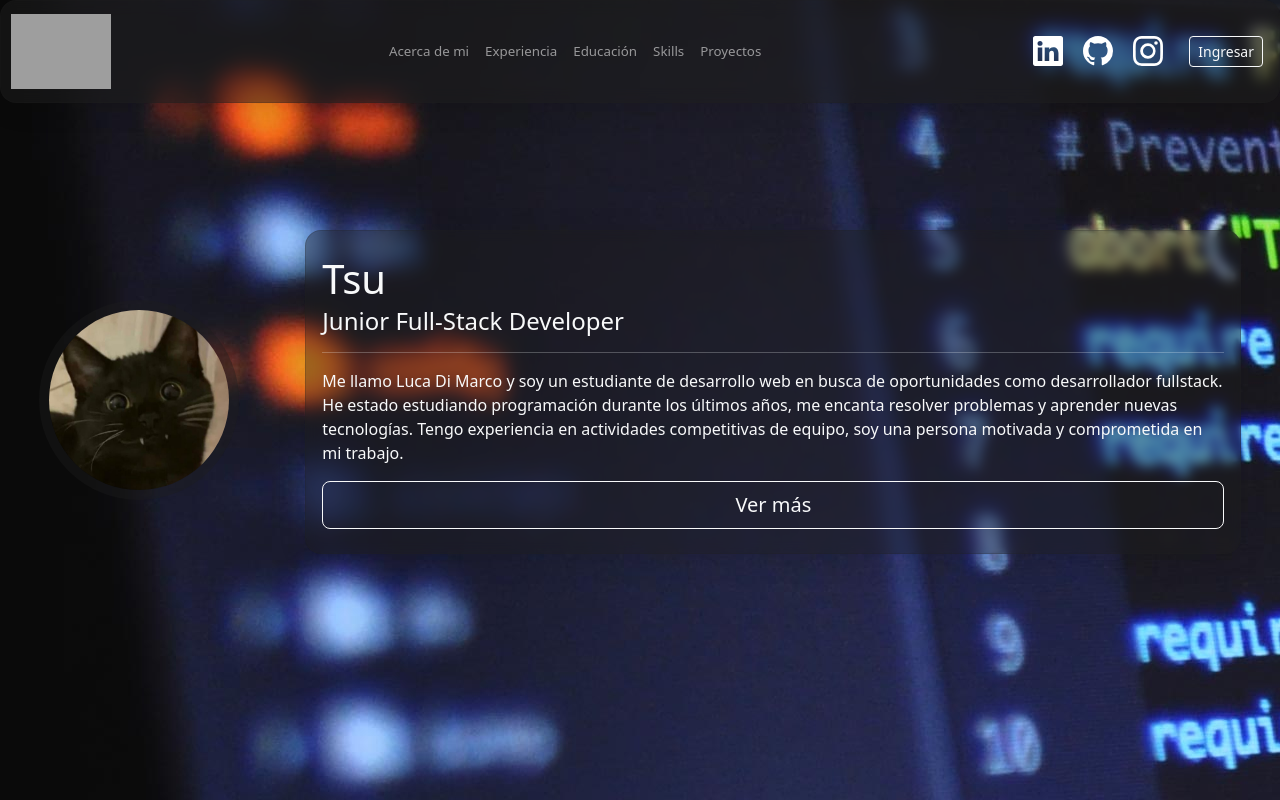
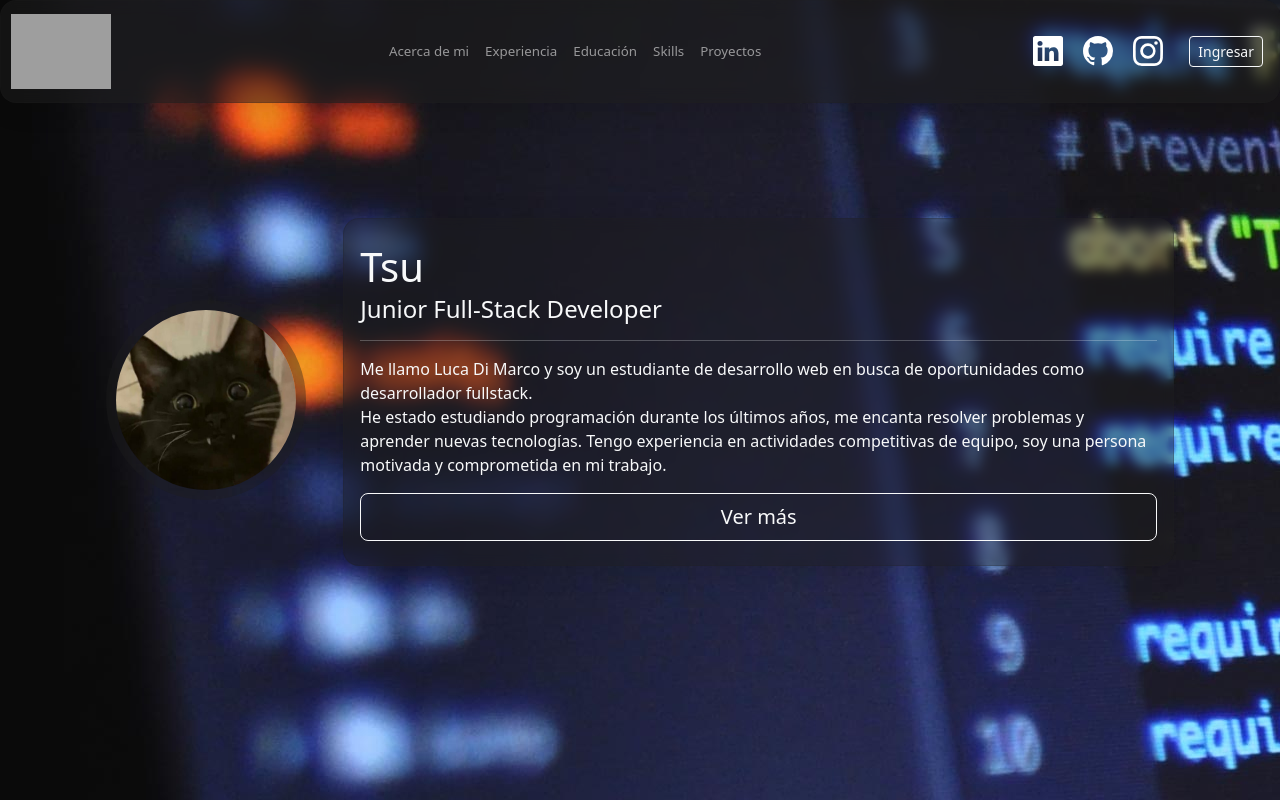
Before and after one commit to tsuramii/portfolio-frontEnd, an Angular app: page / in a window 1280 px wide. Shown: the top 800 px of the page. Built offline with nearby package versions, Linux system fonts and the light colour scheme; grey boxes are pictures that could not be loaded.

Commit message:
improves looks

```diff
--- a/src/app/components/home/home.component.css
+++ b/src/app/components/home/home.component.css
@@ -1,11 +1,10 @@
 .row {
-  height: 100vh;
+ height: 100vh;
 }
 /* Foto de Perfil */
 .profilePhoto img {
   width: 200px;
   height: auto;
-
   border-radius: 50em;
   border-style: solid;
   border-color: rgba(30, 30, 30, 0.39);
--- a/src/app/components/home/home.component.html
+++ b/src/app/components/home/home.component.html
@@ -1,11 +1,13 @@
 <section class="home text-light">
-    <div class="container-fluid text-center">
+    <div class="container container-fluid text-center">
         <div class="row align-items-center">
+            <!-- Foto de perfil -->
             <div class="profilePhoto col-md-2 col-xl-2 mb-0 mx-auto">
                 <!-- Un placeholder hasta que tenga una foto buena XD -->
                 <img src="../../../assets/profilePhoto.jpg" alt="Foto de perfil" class="mx-auto">
             </div>
             <div class="col-md-8 col-xl-9 col-sm mx-auto text-md-start">
+                <!-- Acerca de mi -->
                 <div class="card mb-3 py-2 bg-glass">
                     <div class="card-body">
                         <h1 class="card-title">Tsu</h1>
@@ -16,9 +18,10 @@
                             oportunidades como
                             desarrollador fullstack.<br> He estado estudiando programación durante los últimos años, me
                             encanta resolver problemas y aprender nuevas tecnologías.
-                            Tengo experiencia en actividades competitivas de equipo, soy una persona motivada y comprometida en mi trabajo.
+                            Tengo experiencia en actividades competitivas de equipo, soy una persona motivada y
+                            comprometida en mi trabajo.
                         </p>
-                        <a href="#" class="btn btn-outline-light btn-lg d-md-block "role="button">Ver más</a>
+                        <a href="#" class="btn btn-outline-light btn-lg d-md-block " role="button">Ver más</a>
                     </div>
                 </div>
 
```
